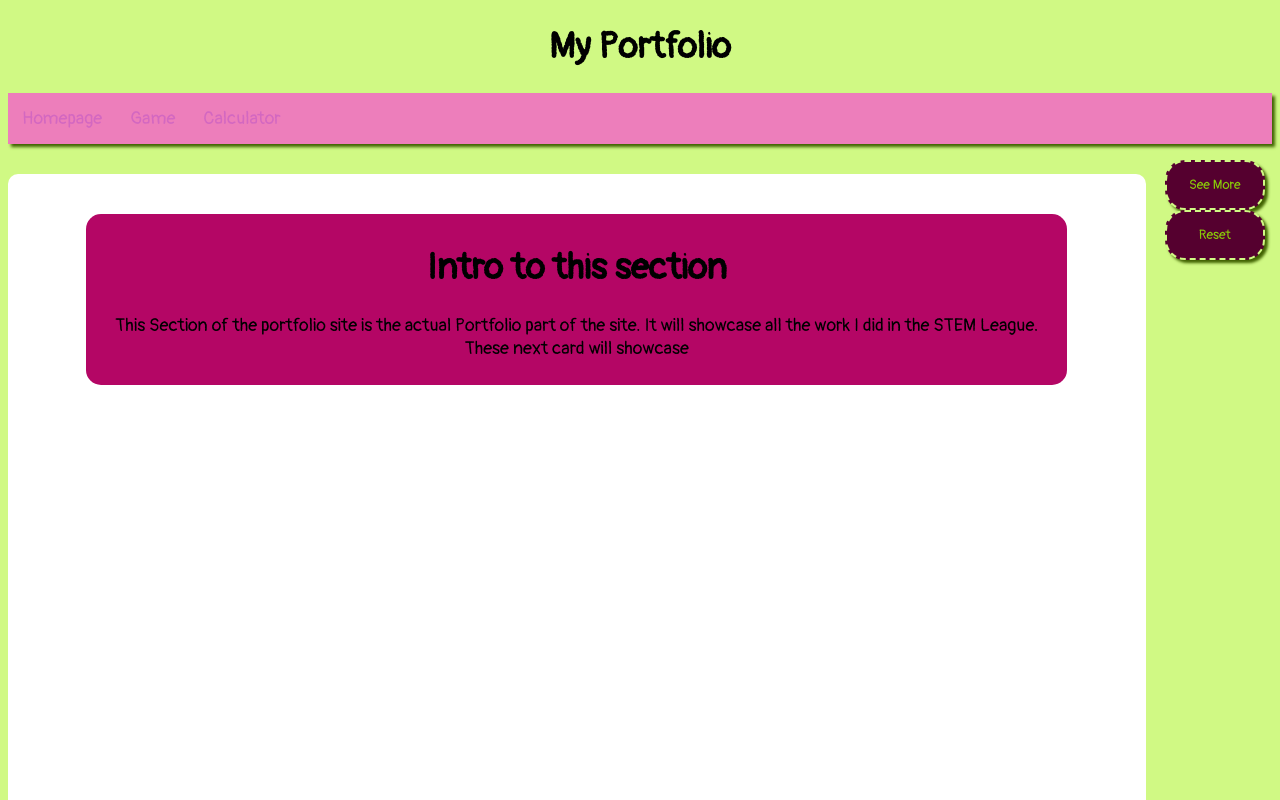
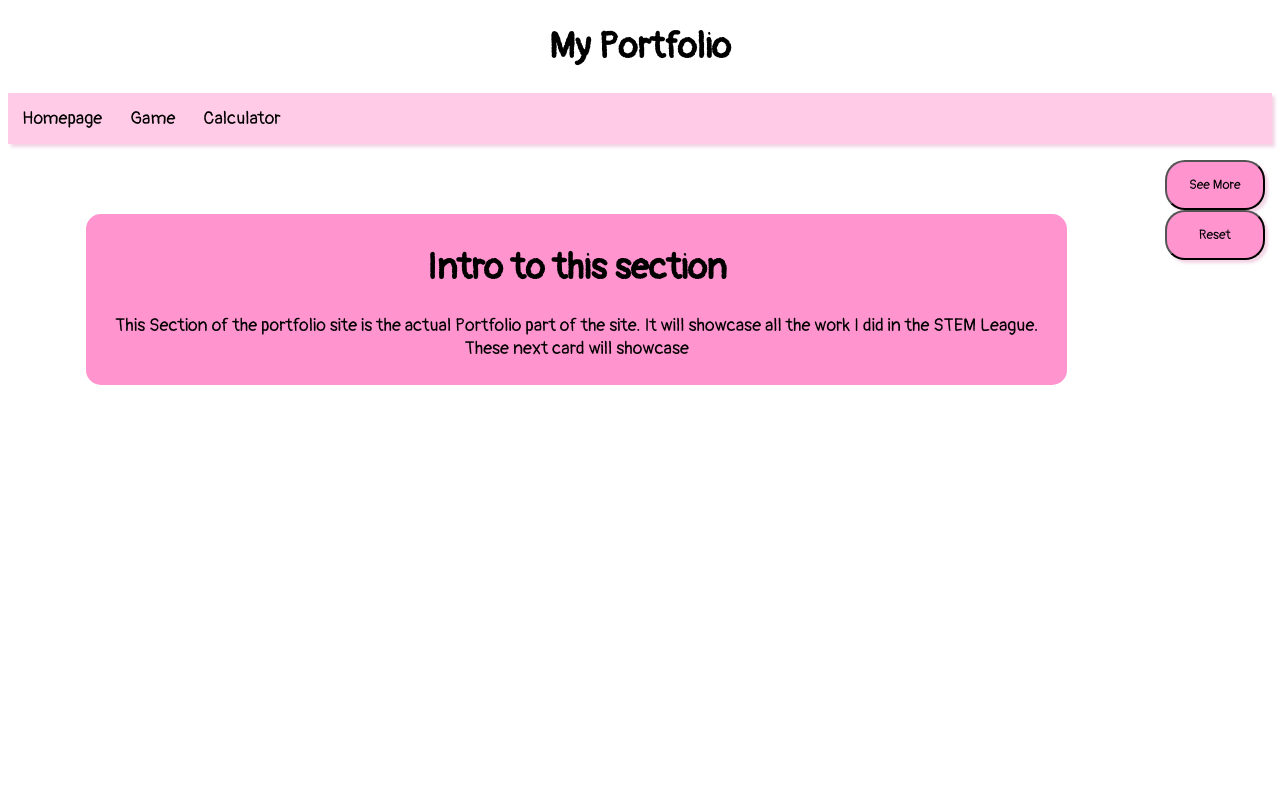
Before and after one commit to MochiMoo9035/portfolio2, a plain HTML site: page portfolio.html in a window 1280 px wide. Shown: the top 800 px of the page. Drawn offline with Linux system fonts and the light colour scheme.

Commit message:
same color scheme stuff

```diff
--- a/style.css
+++ b/style.css
@@ -1,8 +1,8 @@
 /* Style the navbar */
 #navbar {
   overflow: hidden;
-  background-color: #ED7EBB;
-  box-shadow: 3px 3px 3px#406200;
+  background-color: rgba(255, 190, 226, 0.801);
+  box-shadow: 3px 3px 3px#e9b7d296;
 }
 
 /* Navbar links */
@@ -42,17 +42,17 @@ p, h3 {
 }
 
 body {
-  background-color: #D0F984;
+  background-color: #ffffff;
   font-family: 'Pangolin', cursive, Comic Sans MS, Arial, Helvetica;
   font-size: large;
 }
 
 a:link {
-  color: #d368c1;
+  color:  #000000;
 }
 
 a:visited {
-  color: #406200;
+  color: #000000;
 }
 
 a {
@@ -62,7 +62,7 @@ a {
 }
 
 .card {
-  background-color: #B40665;
+  background-color:rgb(255, 148, 207);
   width: 85%;
   margin: auto;
   padding: 7px;
@@ -126,18 +126,18 @@ a {
 }
 
 hr {
-  color: #55002F;
+  color: rgb(255, 148, 207);
 }
 
 button {
-  color: #8ACF07;
-  background-color: #55002F;
+  color: #000000;
+  background-color: rgb(255, 148, 207);
   border-radius: 20px;
   width: 100px;
   height: 50px;
-  border: dashed #D0F984 2px;
+  /* border: dashed #D0F984 2px; */
   font-family: 'Pangolin', cursive, Comic Sans MS, Arial, Helvetica;
-  box-shadow: 3px 3px 3px#406200;
+  box-shadow: 3px 3px 3px#e9b7d296;
 }
 /*
 #div {
```
